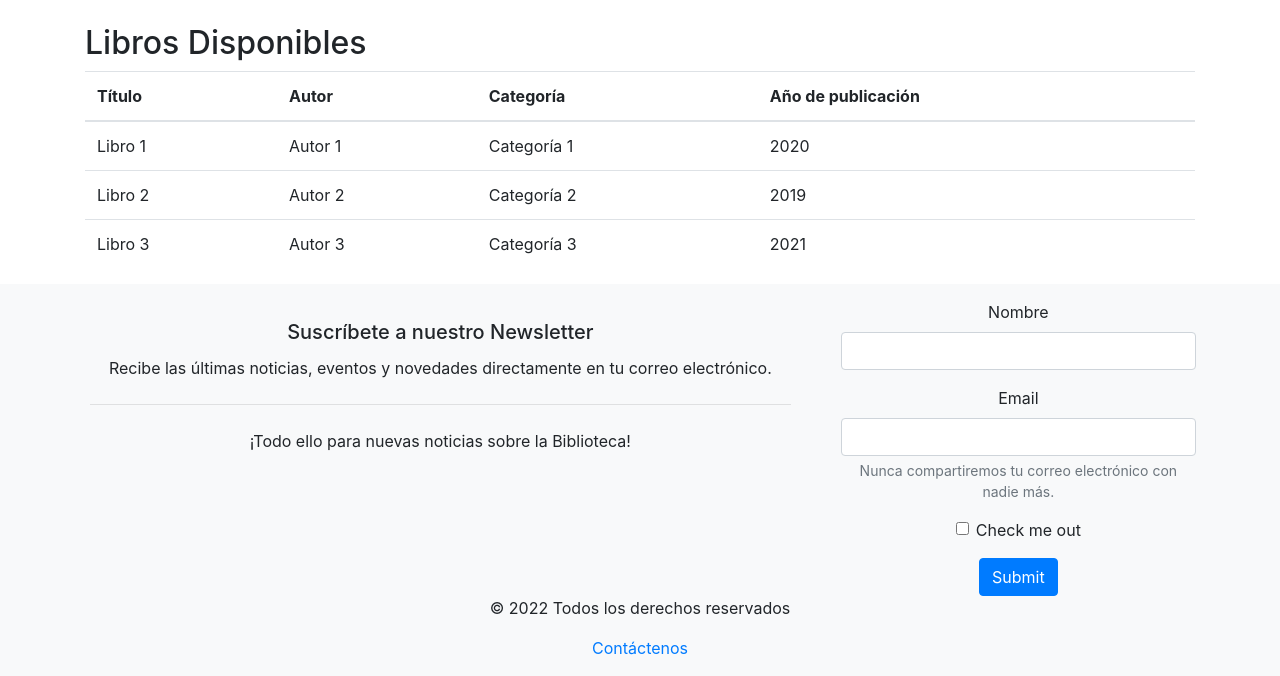
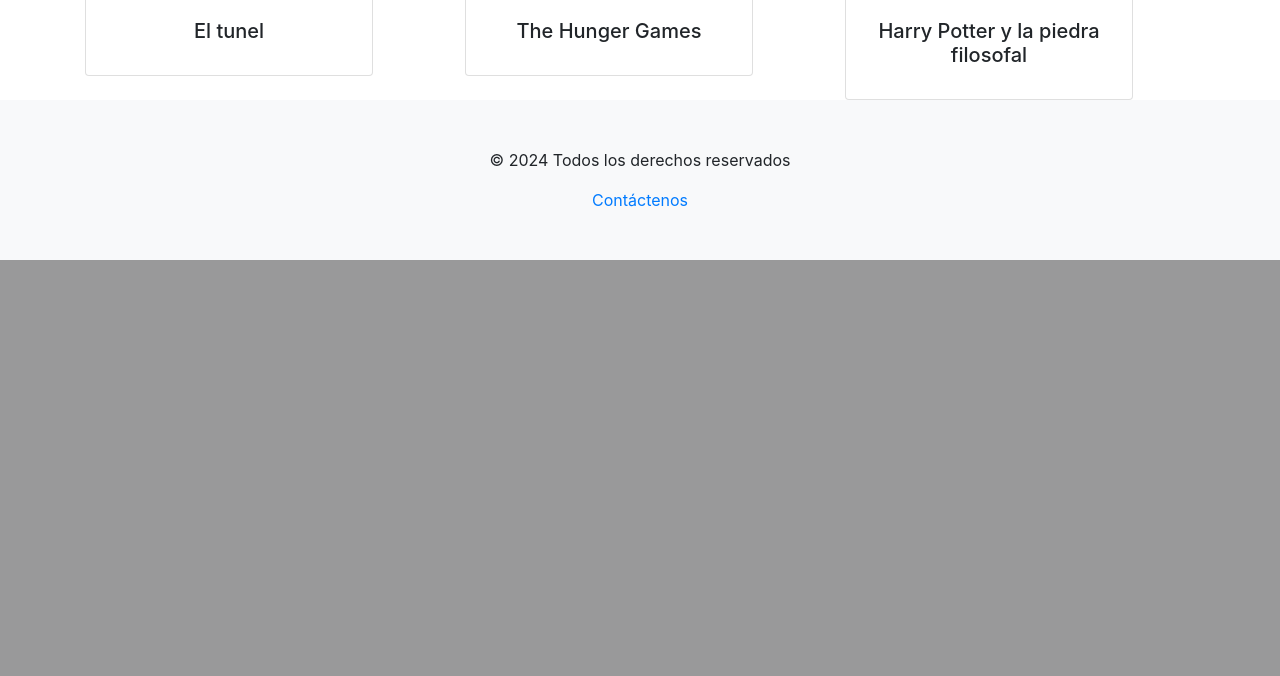
Before and after one commit to SebastianRivasZ/ET-Proyecto-Biblioteca, a Django app: page /libros in a window 1280 px wide. Shown: the part 1130-1806 px from the top of the page. After the commit the page ends 1390 px from the top, so only its background shows below. Run offline with Django 5.2, Linux system fonts and the light colour scheme; data comes from the database, SQL or seed files in the repository; both versions use the stored data as it was after the commit; some libraries are stand-ins or nearby versions.

Commit message:
Modificada la pagina de libros y conectadas con la BD

```diff
--- a/Contenido/models.py
+++ b/Contenido/models.py
@@ -3,9 +3,11 @@
 # Create your models here.
 
 class Libro(models.Model):
+    codigo = models.TextField()
     titulo = models.CharField(max_length=50)
     publicacion = models.DateField()
     descripcion = models.TextField()
+    imagen = models.TextField()
 
 class Autor(models.Model):
     nombre = models.CharField(max_length=70)
--- a/Contenido/templates/content/inicio.html
+++ b/Contenido/templates/content/inicio.html
@@ -16,7 +16,7 @@
         <div class="collapse navbar-collapse" id="navbarNavAltMarkup">
             <div class="navbar-nav">
                 <a class="nav-link active" href="Inicio.html">Home <span class="sr-only">(current)</span></a>
-                <a class="nav-link" href="libros.html">Libros</a>
+                <a class="nav-link" href="/libros">Libros</a>
                 <a class="nav-link" href="autores.html">Autores</a>
                 <a class="nav-link" href="categorias.html">Categorias</a>
             </div>
--- a/Contenido/templates/content/libros.html
+++ b/Contenido/templates/content/libros.html
@@ -5,6 +5,18 @@
     <meta name="viewport" content="width=device-width, initial-scale=1.0">
     <title>Biblioteca Libre</title>
     <link rel="stylesheet" href="https://cdn.jsdelivr.net/npm/bootstrap@4.6.2/dist/css/bootstrap.min.css" integrity="sha384-xOolHFLEh07PJGoPkLv1IbcEPTNtaed2xpHsD9ESMhqIYd0nLMwNLD69Npy4HI+N" crossorigin="anonymous">
+
+    <style>
+        .card:hover {
+            transform: scale(1.1);
+            transition: transform 0.5s;
+        }
+
+        .card:not(:hover){
+            transform: scale(1);
+            transition: transform 0.5s;
+        }
+    </style>
 </head>
 <body>
     <!--Barra de navegacion-->
@@ -16,7 +28,7 @@
         <div class="collapse navbar-collapse" id="navbarNavAltMarkup">
             <div class="navbar-nav">
                 <a class="nav-link active" href="Inicio.html">Home <span class="sr-only">(current)</span></a>
-                <a class="nav-link" href="libros.html">Libros</a>
+                <a class="nav-link" href="/libros">Libros</a>
                 <a class="nav-link" href="autores.html">Autores</a>
                 <a class="nav-link" href="categorias.html">Categorias</a>
             </div>
@@ -50,96 +62,30 @@
     <div class="container mt-5">
         <div class="jumbotron bg-light p-5">
             <div class="text-center">
-                <h1 class="display-4">Bienvenidos a BiblioRed</h1>
+                <h1 class="display-4">Conoce nuestros Libros</h1>
                 <p class="lead">Tu espacio de conocimiento, cultura y comunidad.</p>
             </div>
-            <hr class="my-4">
-            <p>Bibliored es la red de bibliotecas públicas de la ciudad, dedicada a fomentar el aprendizaje, la lectura y el acceso a la información para todos los ciudadanos.</p>
-            <p>Nuestros servicios incluyen:</p>
-            <ul>
-                <li><a href="libros.html">Acceso gratuito a libros, revistas y periódicos.</a></li>
-                <li><a href="autores.html">Busca los Autores mas destacados.</a></li>
-                <li><a href="categorias.html">Descubre todas las categorias de libros.</a></li>
-            </ul>
+        </div>
+
+        <div class="row">
+            {% for Libro in Libros %}
+            <div class="col-lg-4">
+                <div class="card" style="width: 18rem;" id="{{ Libro.codigo }}">
+                    <img src="{{ Libro.imagen }}" class="card-img-top img-fluid" alt="..." style="max-width: 20rem; max-height: 22rem;">
+                    <div class="card-body">
+                        <h5 class="card-title text-center">{{ Libro.titulo }}</h5>
+                    </div>
+                </div>
+            </div>
+            {% endfor %}
         </div>
     </div>
 
-    <!--Tabla de libros-->
-    <div class="container mt-5">
-        <h2>Libros Disponibles</h2>
-        <table class="table">
-            <thead>
-                <tr>
-                    <th scope="col">Título</th>
-                    <th scope="col">Autor</th>
-                    <th scope="col">Categoría</th>
-                    <th scope="col">Año de publicación</th>
-                </tr>
-            </thead>
-            <tbody>
-                <tr>
-                    <td>Libro 1</td>
-                    <td>Autor 1</td>
-                    <td>Categoría 1</td>
-                    <td>2020</td>
-                </tr>
-                <tr>
-                    <td>Libro 2</td>
-                    <td>Autor 2</td>
-                    <td>Categoría 2</td>
-                    <td>2019</td>
-                </tr>
-                <tr>
-                    <td>Libro 3</td>
-                    <td>Autor 3</td>
-                    <td>Categoría 3</td>
-                    <td>2021</td>
-                </tr>
-            </tbody>
-        </table>
-    </div>
-
-<!-- Pie de pagina -->
-    <footer class="bg-light text-center py-3">
-        <div class="container">
-            <div class="row">
-                <div class="row">
-                    <div class="col-md-8">
-                        <div class="card-body">
-                            <h5 class="card-title">Suscríbete a nuestro Newsletter</h5>
-                            <p class="card-text">Recibe las últimas noticias, eventos y novedades directamente en tu correo electrónico.</p>
-                            <hr class="my-4">
-                            <p>¡Todo ello para nuevas noticias sobre la Biblioteca!</p>
-                        </div>
-                    </div>
-                    <div class="col-md-4">
-                        <form>
-                            <div class="form-group">
-                                <label for="exampleInputEmail1">Nombre</label>
-                                <input type="email" class="form-control" id="exampleInputEmail1" aria-describedby="emailHelp">
-                            </div>
-                            <div class="form-group">
-                                <label for="exampleInputPassword1">Email</label>
-                                <input type="password" class="form-control" id="exampleInputPassword1">
-                                <small id="emailHelp" class="form-text text-muted">Nunca compartiremos tu correo electrónico con nadie más.</small>
-                            </div>
-                            <div class="form-group form-check">
-                                <input type="checkbox" class="form-check-input" id="exampleCheck1">
-                                <label class="form-check-label" for="exampleCheck1">Check me out</label>
-                            </div>
-                            <button type="submit" class="btn btn-primary">Submit</button>
-                        </form>
-                    </div>
-                </div>
-            </div>
-        </div>
-        <p>&copy; 2022 Todos los derechos reservados</p>
+    <!-- Pie de pagina -->
+    <footer class="bg-light text-center py-5">
+        <p>&copy; 2024 Todos los derechos reservados</p>
         <a href="contacto.html">Contáctenos</a>
     </footer>
-
-
-
-
 </body>
     <script src="https://cdn.jsdelivr.net/npm/sweetalert2@11"></script>
     <script src="https://cdn.jsdelivr.net/npm/jquery@3.5.1/dist/jquery.slim.min.js" integrity="sha384-DfXdz2htPH0lsSSs5nCTpuj/zy4C+OGpamoFVy38MVBnE+IbbVYUew+OrCXaRkfj" crossorigin="anonymous"></script>
--- a/Contenido/views.py
+++ b/Contenido/views.py
@@ -10,8 +10,10 @@
     return render(request, 'content/inicio.html', context)
 
 def vistaLibros(request):
-    context = {}
-    return render(request, 'content/libros.html')
+    context = {
+        "Libros": Libro.objects.all()
+    }
+    return render(request, 'content/libros.html', context)
 
 def vistaAutores(request):
     context = {}
```
Also changed, not shown: Contenido/migrations/0002_libro_imagen.py (added), Contenido/migrations/0003_libro_codigo.py (added), db.sqlite3.
